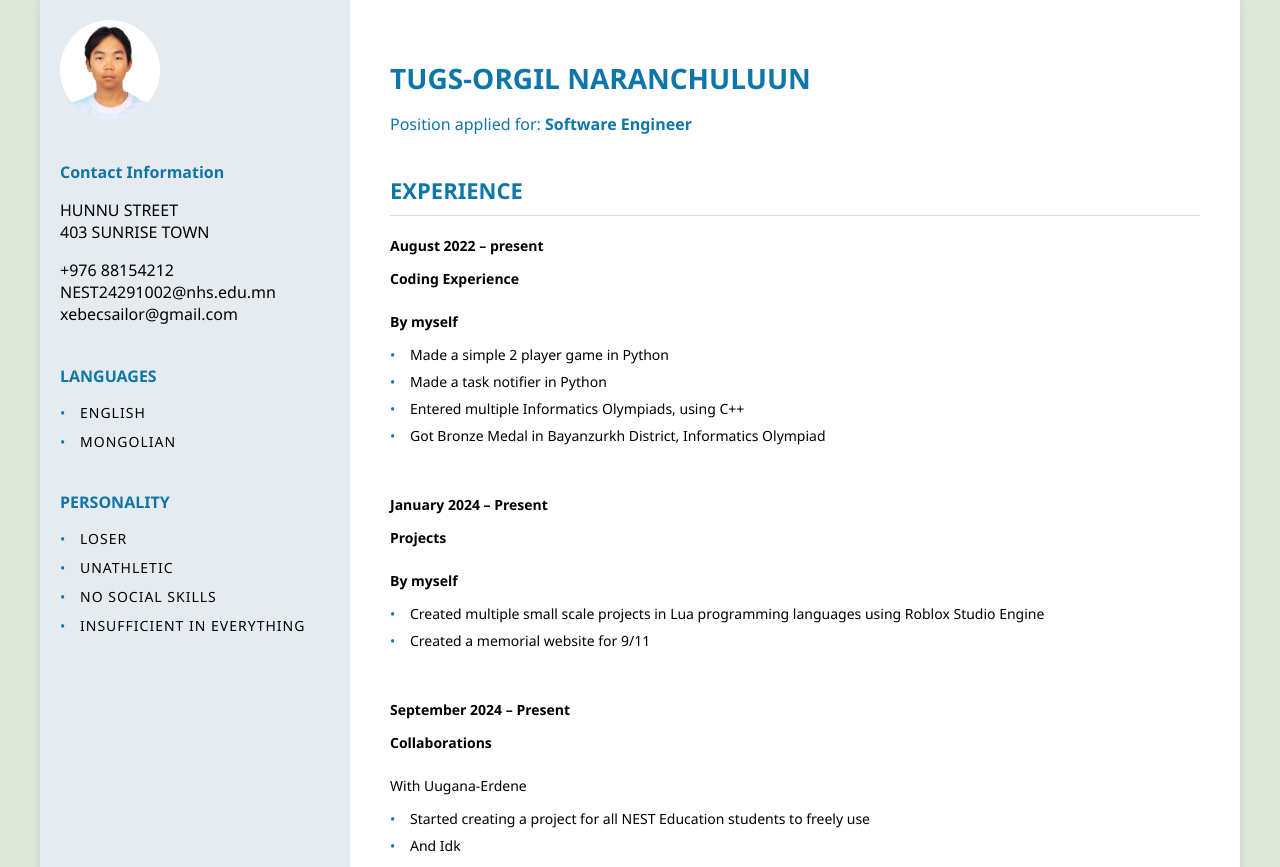
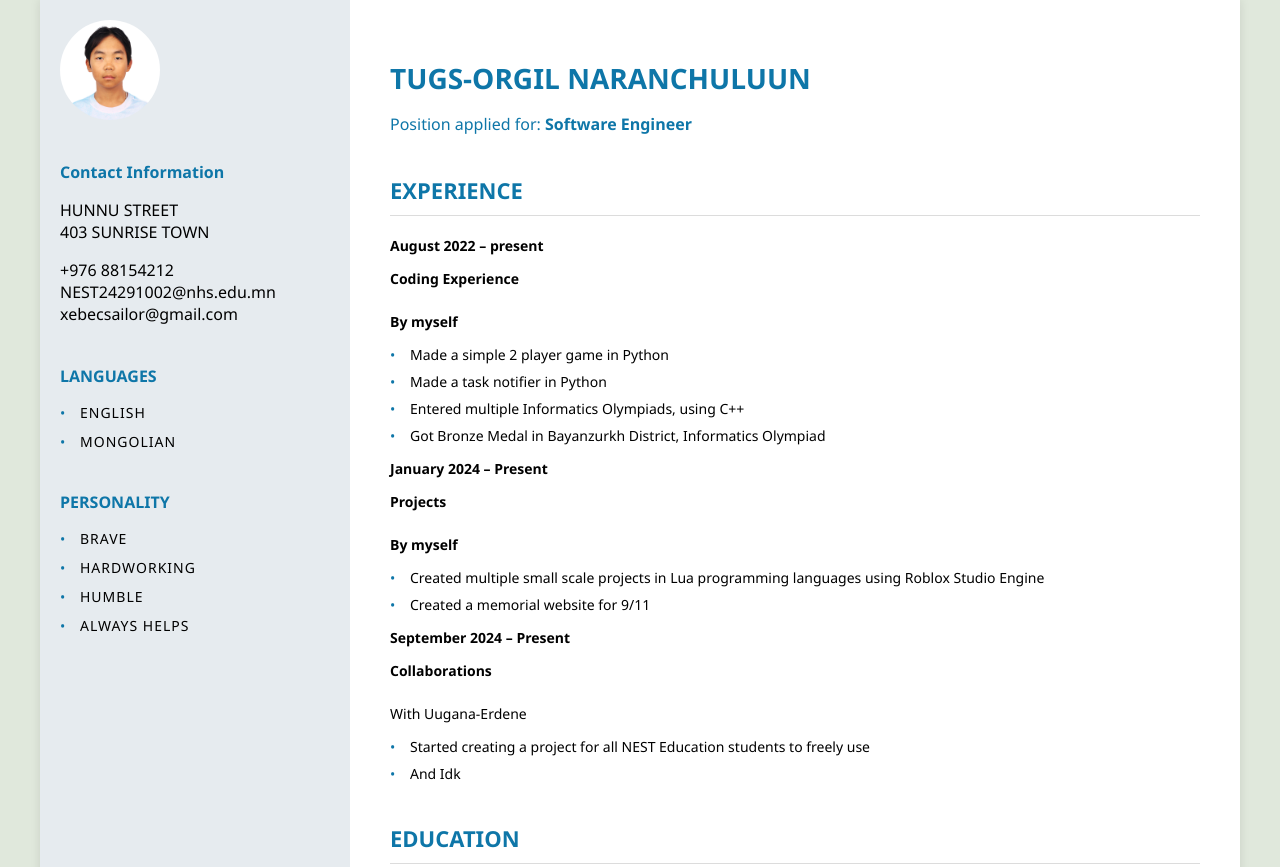
Before and after one commit to tgs-orgil/CV, a plain HTML site: page index.html in a window 1280 px wide. Shown: the top 867 px of the page. Drawn offline with Linux system fonts and the light colour scheme.

Commit message:
Update index.html

```diff
--- a/index.html
+++ b/index.html
@@ -28,10 +28,10 @@
             <div class="personality">
                 <h3>PERSONALITY</h3>
                 <ul>
-                    <li>LOSER</li>
-                    <li>UNATHLETIC</li>
-                    <li>NO SOCIAL SKILLS</li>
-                    <li>INSUFFICIENT IN EVERYTHING</li>
+                    <li>BRAVE</li>
+                    <li>HARDWORKING</li>
+                    <li>HUMBLE</li>
+                    <li>ALWAYS HELPS</li>
                 </ul>
             </div>
         </div>
@@ -39,7 +39,6 @@
         <div class="main-content">
             <h1>TUGS-ORGIL NARANCHULUUN</h1>
             <p class="position">Position applied for: <strong>Software Engineer</strong></p>
-
             <h2>EXPERIENCE</h2>
             <div class="experience">
                 <div class="job">
@@ -52,7 +51,6 @@
                         <li>Got Bronze Medal in Bayanzurkh District, Informatics Olympiad</li>
                     </ul>
                 </div>
-                <br>
                 <div class="job">
                     <p><strong>January 2024 – Present</strong></p>
                     <p><strong>Projects</strong><br><strong>By myself</strong></p>
@@ -61,7 +59,6 @@
                         <li>Created a memorial website for 9/11</li>
                     </ul>
                 </div>
-                <br>
                 <div class="job">
                     <p><strong>September 2024 – Present</strong></p>
                     <p><strong>Collaborations</strong><br>With Uugana-Erdene</p>
@@ -71,7 +68,6 @@
                     </ul>
                 </div>
             </div>
-
             <h2>EDUCATION</h2>
             <div class="education">
                 <p><strong>September 2017 – Present</strong></p>
```
